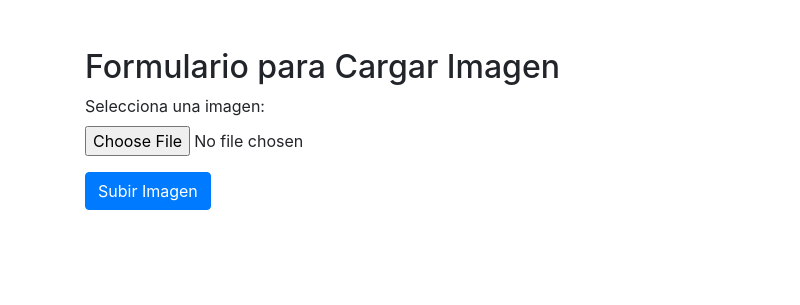
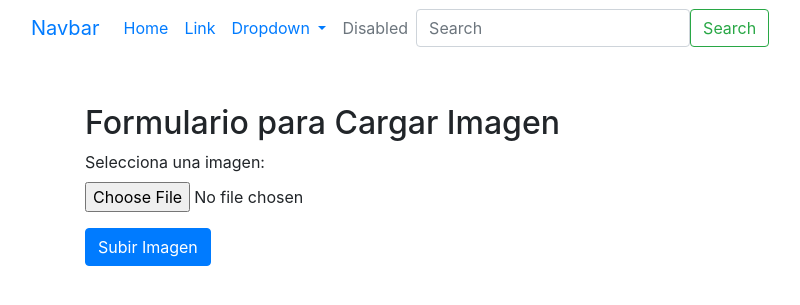
Before and after one commit to his4herhandez/ec2-instance, a PHP site: page / in a window 1280 px wide. Shown: the top 305 px of the page, without its empty margins (0-800 px from the left). Run offline with PHP 8.4, Linux system fonts and the light colour scheme.

Commit message:
drop webhook log table and create navbar

```diff
--- a/public/index.php
+++ b/public/index.php
@@ -1,5 +1,6 @@
 <!DOCTYPE html>
 <html lang="es">
+
 <head>
     <meta charset="UTF-8">
     <meta name="viewport" content="width=device-width, initial-scale=1.0">
@@ -7,7 +8,49 @@
     <!-- Bootstrap CSS -->
     <link href="https://stackpath.bootstrapcdn.com/bootstrap/4.5.2/css/bootstrap.min.css" rel="stylesheet">
 </head>
+
 <body>
+    <nav class="navbar navbar-expand-lg bg-body-tertiary">
+        <div class="container-fluid">
+            <a class="navbar-brand" href="#">Navbar</a>
+            <button class="navbar-toggler" type="button" data-bs-toggle="collapse"
+                data-bs-target="#navbarSupportedContent" aria-controls="navbarSupportedContent" aria-expanded="false"
+                aria-label="Toggle navigation">
+                <span class="navbar-toggler-icon"></span>
+            </button>
+            <div class="collapse navbar-collapse" id="navbarSupportedContent">
+                <ul class="navbar-nav me-auto mb-2 mb-lg-0">
+                    <li class="nav-item">
+                        <a class="nav-link active" aria-current="page" href="#">Home</a>
+                    </li>
+                    <li class="nav-item">
+                        <a class="nav-link" href="#">Link</a>
+                    </li>
+                    <li class="nav-item dropdown">
+                        <a class="nav-link dropdown-toggle" href="#" role="button" data-bs-toggle="dropdown"
+                            aria-expanded="false">
+                            Dropdown
+                        </a>
+                        <ul class="dropdown-menu">
+                            <li><a class="dropdown-item" href="#">Action</a></li>
+                            <li><a class="dropdown-item" href="#">Another action</a></li>
+                            <li>
+                                <hr class="dropdown-divider">
+                            </li>
+                            <li><a class="dropdown-item" href="#">Something else here</a></li>
+                        </ul>
+                    </li>
+                    <li class="nav-item">
+                        <a class="nav-link disabled" aria-disabled="true">Disabled</a>
+                    </li>
+                </ul>
+                <form class="d-flex" role="search">
+                    <input class="form-control me-2" type="search" placeholder="Search" aria-label="Search">
+                    <button class="btn btn-outline-success" type="submit">Search</button>
+                </form>
+            </div>
+        </div>
+    </nav>
     <div class="container mt-5">
         <h2>Formulario para Cargar Imagen</h2>
         <form method="post" enctype="multipart/form-data">
@@ -21,15 +64,16 @@
 
     <div class="container mt-5">
         <?php
-            use App\Controllers\ImageController;
-            $imageController = new ImageController();
-            $imageController->uploadImage();
+        use App\Controllers\ImageController;
+        $imageController = new ImageController();
+        $imageController->uploadImage();
         ?>
     </div>
     <!-- Bootstrap JS and dependencies -->
     <script src="https://code.jquery.com/jquery-3.5.1.slim.min.js"></script>
     <script src="https://cdn.jsdelivr.net/npm/@popperjs/core@2.9.3/dist/umd/popper.min.js"></script>
     <script src="https://stackpath.bootstrapcdn.com/bootstrap/4.5.2/js/bootstrap.min.js"></script>
-	<script src="./public/index.js?v=<?php echo rand(); ?>"></script>
+    <script src="./public/index.js?v=<?php echo rand(); ?>"></script>
 </body>
+
 </html>
```
Also changed, not shown: database/migrations/2024_06_27_1158500_drop_clip_webhook_log_table.php (added).
